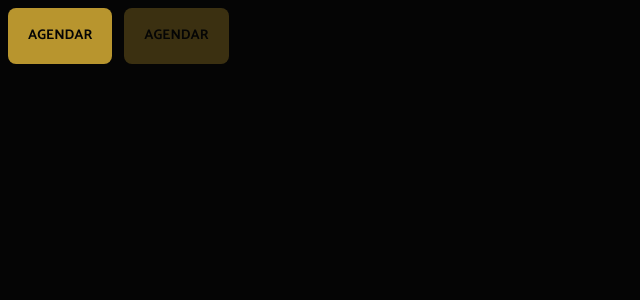
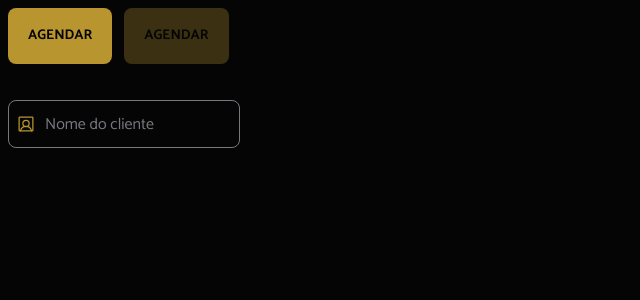
Before and after one commit to leandrobraga/hair-day, a React (Vite) app: page / in a window 1280 px wide. Shown: the top 300 px of the page, without its empty margins (0-640 px from the left). Built offline with nearby package versions, Linux system fonts and the light colour scheme.

Commit message:
input text component

```diff
--- a/package.json
+++ b/package.json
@@ -24,6 +24,7 @@
     "@vitejs/plugin-react-swc": "^4.1.0",
     "globals": "^16.4.0",
     "typescript": "~5.9.3",
-    "vite": "^7.1.7"
+    "vite": "^7.1.7",
+    "vite-plugin-svgr": "^4.5.0"
   }
 }
--- a/src/App.tsx
+++ b/src/App.tsx
@@ -1,10 +1,16 @@
 import Button from "./components/button";
+import TextInput from "./components/text-input";
 
 function App() {
   return (
-    <div className="flex gap-3 px-2 py-2">
-      <Button>AGENDAR</Button>
-      <Button disabled>AGENDAR</Button>
+    <div className="fex flex-col space-y-5">
+      <div className="flex gap-3 px-2 py-2">
+        <Button>AGENDAR</Button>
+        <Button disabled>AGENDAR</Button>
+      </div>
+      <div className="flex gap-3 px-2 py-2">
+        <TextInput placeholder="Nome do cliente" />
+      </div>
     </div>
   );
 }
--- /dev/null
+++ b/src/components/icon.tsx
@@ -0,0 +1,31 @@
+import { cva, type VariantProps } from "class-variance-authority";
+import React from "react";
+
+const iconVariants = cva("", {
+  variants: {
+    animate: {
+      true: "animate-spin",
+      false: "",
+    },
+  },
+  defaultVariants: {
+    animate: false,
+  },
+});
+
+interface IconProps
+  extends React.ComponentProps<"svg">,
+    VariantProps<typeof iconVariants> {
+  svg: React.FC<React.ComponentProps<"svg">>;
+}
+
+export default function Icon({
+  svg: SvgComponent,
+  animate,
+  className,
+  ...props
+}: IconProps) {
+  return (
+    <SvgComponent className={iconVariants({ animate, className })} {...props} />
+  );
+}
--- a/src/components/text-input.tsx
+++ b/src/components/text-input.tsx
@@ -1 +1,47 @@
-export default function TextInput() {}
+import { cva, cx, type VariantProps } from "class-variance-authority";
+import UserIcon from "../assets/icons/user-retangle.svg?react";
+import Icon from "./icon";
+
+const inputTextVariants = cva(
+  "border-1 border-solid border-gray-400 rounded-lg px-9 py-2 focus:outline-none focus:ring-1 focus:ring-yellow-dark",
+  {
+    variants: {
+      size: {
+        md: "h-12 pb-2 px-2",
+      },
+      disabled: {
+        true: "pointer-events-none",
+      },
+    },
+    defaultVariants: {
+      size: "md",
+      disabled: false,
+    },
+  },
+);
+
+interface InputTextProps
+  extends VariantProps<typeof inputTextVariants>,
+    Omit<React.ComponentProps<"input">, "size" | "disabled"> {}
+
+export default function TextInput({
+  size,
+  disabled,
+  ...props
+}: InputTextProps) {
+  return (
+    <label className="relative text-gray-400 focus-within:text-gray-600 block">
+      <Icon
+        className="w-5 h-5 absolute top-1/2 transform -translate-y-1/2 left-2 text-yellow"
+        svg={UserIcon}
+      />
+      <input
+        className={cx(
+          inputTextVariants({ size, disabled }),
+          "placeholder-gray-400 text-gray-200",
+        )}
+        {...props}
+      />
+    </label>
+  );
+}
--- a/src/index.css
+++ b/src/index.css
@@ -4,7 +4,7 @@
   --color-*: initial;
   --color-yellow: #b8952e;
   --color-yellow-light: #dbc170;
-  --colcor-yellow-dark: #846f2e;
+  --color-yellow-dark: #846f2e;
   --color-gray-100: #f5f4f5;
   --color-gray-200: #b2afb6;
   --color-gray-300: #98959d;
--- /dev/null
+++ b/src/vite-env.d.ts
@@ -0,0 +1 @@
+/// <reference types="vite-plugin-svgr/client" />
--- a/vite.config.ts
+++ b/vite.config.ts
@@ -1,8 +1,9 @@
 import { defineConfig } from "vite";
 import react from "@vitejs/plugin-react-swc";
 import tailwindcss from "@tailwindcss/vite";
+import svgr from "vite-plugin-svgr";
 
 // https://vite.dev/config/
 export default defineConfig({
-  plugins: [react(), tailwindcss()],
+  plugins: [react(), tailwindcss(), svgr()],
 });
```
Also changed, not shown: src/assets/icons/user-retangle.svg, 1 other file (tests, documents, lock files or other folders).
